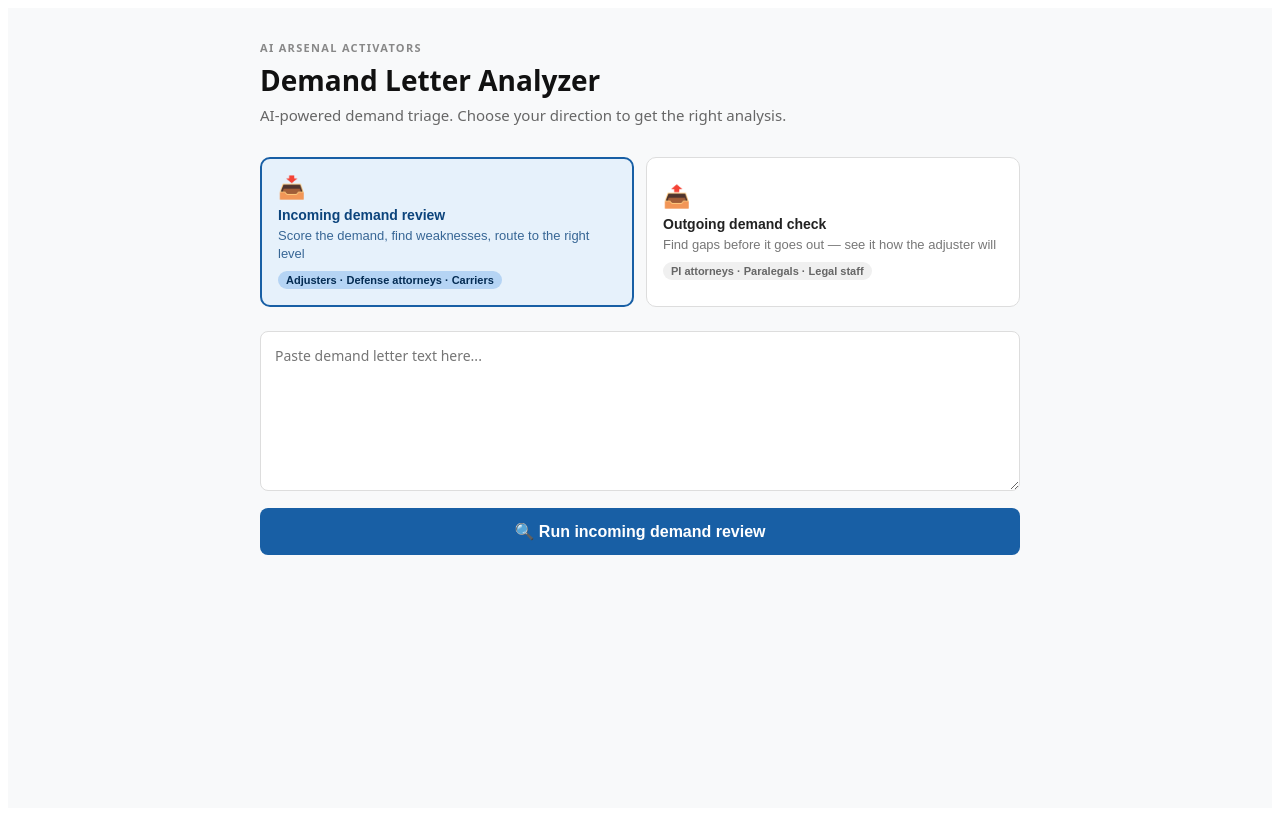
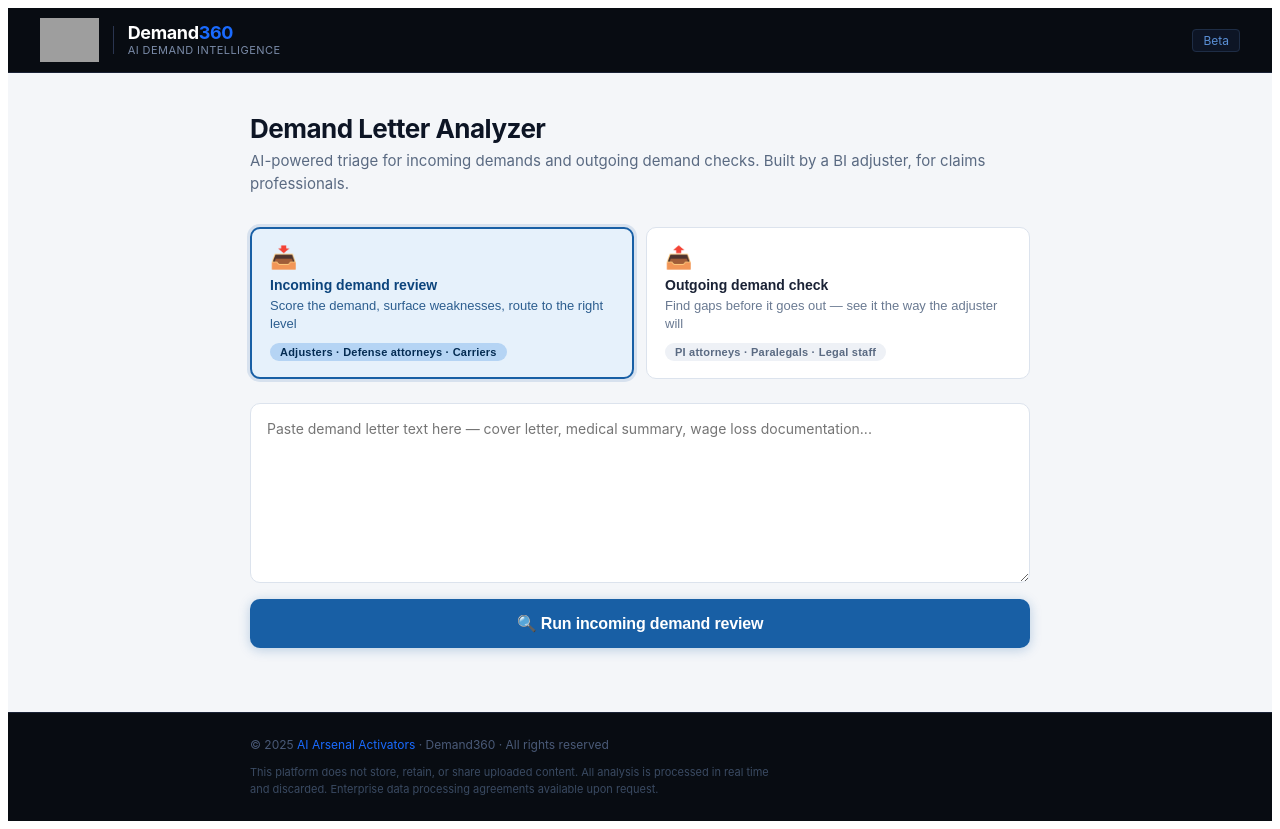
Before and after one commit to jujudavis11/demand-analyzer, a React (Vite) app in the folder Demand-Analyzer/: page / in a window 1280 px wide. Built offline with nearby package versions, Linux system fonts and the light colour scheme; grey boxes are pictures that could not be loaded.

Commit message:
Update App.jsx

```diff
--- a/Demand-Analyzer/src/App.jsx
+++ b/Demand-Analyzer/src/App.jsx
@@ -1,11 +1,23 @@
 import { useState, useRef } from "react";
 
+const NAV_BG = "#080C12";
+const BLUE = "#1A6BFF";
+const BLUE_DARK = "#185FA5";
+const BLUE_LIGHT = "#E6F1FB";
+const GREEN = "#0F6E56";
+const GREEN_LIGHT = "#E1F5EE";
+
 const COLORS = {
-  incoming: { bg: "#E6F1FB", border: "#185FA5", text: "#0C447C", btn: "#185FA5", badge: "#B5D4F4", badgeText: "#042C53" },
-  outgoing: { bg: "#E1F5EE", border: "#0F6E56", text: "#085041", btn: "#0F6E56", badge: "#9FE1CB", badgeText: "#04342C" },
+  incoming: { bg: BLUE_LIGHT, border: BLUE_DARK, text: "#0C447C", btn: BLUE_DARK, badge: "#B5D4F4", badgeText: "#042C53" },
+  outgoing: { bg: GREEN_LIGHT, border: GREEN, text: "#085041", btn: GREEN, badge: "#9FE1CB", badgeText: "#04342C" },
 };
 
-const LOADING_MSGS = ["Analyzing demand letter...","Reviewing medical documentation...","Scoring liability factors...","Generating triage assessment..."];
+const LOADING_MSGS = [
+  "Analyzing demand letter...",
+  "Reviewing medical documentation...",
+  "Scoring liability factors...",
+  "Generating triage assessment...",
+];
 
 export default function App() {
   const [lens, setLens] = useState("incoming");
@@ -34,7 +46,10 @@ export default function App() {
     if (!text.trim()) { setError("Please paste demand letter text first."); return; }
     setError(""); setResult(null); setLoading(true);
     let mi = 0; setLoadingMsg(LOADING_MSGS[0]);
-    intervalRef.current = setInterval(() => { mi = (mi+1)%LOADING_MSGS.length; setLoadingMsg(LOADING_MSGS[mi]); }, 2500);
+    intervalRef.current = setInterval(() => {
+      mi = (mi + 1) % LOADING_MSGS.length;
+      setLoadingMsg(LOADING_MSGS[mi]);
+    }, 2500);
     try {
       const res = await fetch("/api/analyze", {
         method: "POST",
@@ -56,41 +71,145 @@ export default function App() {
   const isIn = lens === "incoming";
 
   return (
-    <div style={{ minHeight: "100vh", background: "#f8f9fa", fontFamily: "system-ui, -apple-system, sans-serif" }}>
-      <div style={{ maxWidth: 760, margin: "0 auto", padding: "2rem 1.5rem" }}>
-        <div style={{ marginBottom: "2rem" }}>
-          <div style={{ fontSize: 11, fontWeight: 600, letterSpacing: "0.12em", color: "#888", textTransform: "uppercase", marginBottom: 6 }}>AI Arsenal Activators</div>
-          <h1 style={{ fontSize: 28, fontWeight: 600, color: "#111", margin: 0 }}>Demand Letter Analyzer</h1>
-          <p style={{ fontSize: 15, color: "#666", marginTop: 6 }}>AI-powered demand triage. Choose your direction to get the right analysis.</p>
+    <div style={{ minHeight: "100vh", background: "#f4f6f9", fontFamily: "'Inter', system-ui, -apple-system, sans-serif" }}>
+
+      {/* Header */}
+      <header style={{ background: NAV_BG, borderBottom: `1px solid #1a2235`, padding: "0 2rem", display: "flex", alignItems: "center", justifyContent: "space-between", height: 64 }}>
+        <div style={{ display: "flex", alignItems: "center", gap: 14 }}>
+          <img src="/aaa-logo.png" alt="AI Arsenal Activators" style={{ height: 44, width: "auto" }} />
+          <div style={{ width: 1, height: 28, background: "#2a3550" }} />
+          <div>
+            <div style={{ fontSize: 18, fontWeight: 700, color: "#fff", letterSpacing: "-0.02em", lineHeight: 1.1 }}>
+              Demand<span style={{ color: BLUE }}>360</span>
+            </div>
+            <div style={{ fontSize: 11, color: "#7a8ba8", letterSpacing: "0.04em", textTransform: "uppercase" }}>AI Demand Intelligence</div>
+          </div>
+        </div>
+        <div style={{ fontSize: 12, color: "#4a5a78", textAlign: "right" }}>
+          <span style={{ background: "#0d1525", border: "1px solid #1e2d45", borderRadius: 4, padding: "3px 10px", color: "#5a8fd4" }}>
+            Beta
+          </span>
+        </div>
+      </header>
+
+      <div style={{ maxWidth: 780, margin: "0 auto", padding: "2rem 1.5rem 4rem" }}>
+
+        {/* Hero */}
+        <div style={{ marginBottom: "2rem", paddingTop: "0.5rem" }}>
+          <h1 style={{ fontSize: 26, fontWeight: 700, color: "#0d1525", margin: 0, letterSpacing: "-0.02em" }}>
+            Demand Letter Analyzer
+          </h1>
+          <p style={{ fontSize: 15, color: "#5a6a82", marginTop: 6, lineHeight: 1.5 }}>
+            AI-powered triage for incoming demands and outgoing demand checks. Built by a BI adjuster, for claims professionals.
+          </p>
         </div>
 
+        {/* Lens Toggle */}
         <div style={{ display: "grid", gridTemplateColumns: "1fr 1fr", gap: 12, marginBottom: "1.5rem" }}>
           {[
-            { id: "incoming", icon: "📥", label: "Incoming demand review", desc: "Score the demand, find weaknesses, route to the right level", who: "Adjusters · Defense attorneys · Carriers" },
-            { id: "outgoing", icon: "📤", label: "Outgoing demand check", desc: "Find gaps before it goes out — see it how the adjuster will", who: "PI attorneys · Paralegals · Legal staff" },
+            {
+              id: "incoming", icon: "📥",
+              label: "Incoming demand review",
+              desc: "Score the demand, surface weaknesses, route to the right level",
+              who: "Adjusters · Defense attorneys · Carriers",
+            },
+            {
+              id: "outgoing", icon: "📤",
+              label: "Outgoing demand check",
+              desc: "Find gaps before it goes out — see it the way the adjuster will",
+              who: "PI attorneys · Paralegals · Legal staff",
+            },
           ].map((opt) => {
             const active = lens === opt.id;
             const col = COLORS[opt.id];
             return (
-              <button key={opt.id} onClick={() => handleLens(opt.id)} style={{ padding: "16px", borderRadius: 10, border: active ? `2px solid ${col.border}` : "1.5px solid #ddd", background: active ? col.bg : "#fff", cursor: "pointer", textAlign: "left", transition: "all 0.15s" }}>
+              <button key={opt.id} onClick={() => handleLens(opt.id)} style={{
+                padding: "16px 18px", borderRadius: 10,
+                border: active ? `2px solid ${col.border}` : "1.5px solid #dce3ed",
+                background: active ? col.bg : "#fff",
+                cursor: "pointer", textAlign: "left", transition: "all 0.15s",
+                boxShadow: active ? `0 0 0 3px ${col.border}22` : "none",
+              }}>
                 <div style={{ fontSize: 22, marginBottom: 6 }}>{opt.icon}</div>
-                <div style={{ fontSize: 14, fontWeight: 600, color: active ? col.text : "#222", marginBottom: 4 }}>{opt.label}</div>
-                <div style={{ fontSize: 13, color: active ? col.text : "#777", opacity: active ? 0.8 : 1, lineHeight: 1.4, marginBottom: 8 }}>{opt.desc}</div>
-                <div style={{ fontSize: 11, fontWeight: 600, padding: "3px 8px", borderRadius: 20, display: "inline-block", background: active ? col.badge : "#f0f0f0", color: active ? col.badgeText : "#666" }}>{opt.who}</div>
+                <div style={{ fontSize: 14, fontWeight: 600, color: active ? col.text : "#1a2235", marginBottom: 4 }}>{opt.label}</div>
+                <div style={{ fontSize: 13, color: active ? col.text : "#6a7a92", opacity: active ? 0.85 : 1, lineHeight: 1.4, marginBottom: 10 }}>{opt.desc}</div>
+                <div style={{
+                  fontSize: 11, fontWeight: 600, padding: "3px 10px", borderRadius: 20, display: "inline-block",
+                  background: active ? col.badge : "#eef1f6",
+                  color: active ? col.badgeText : "#5a6a82",
+                  letterSpacing: "0.02em",
+                }}>{opt.who}</div>
               </button>
             );
           })}
         </div>
 
-        <textarea value={text} onChange={(e) => setText(e.target.value)} placeholder="Paste demand letter text here..." style={{ width: "100%", minHeight: 160, padding: 14, fontSize: 14, fontFamily: "inherit", border: "1.5px solid #ddd", borderRadius: 8, resize: "vertical", outline: "none", boxSizing: "border-box", color: "#222", background: "#fff" }} />
+        {/* Text Input */}
+        <div style={{ position: "relative" }}>
+          <textarea
+            value={text}
+            onChange={(e) => setText(e.target.value)}
+            placeholder="Paste demand letter text here — cover letter, medical summary, wage loss documentation..."
+            style={{
+              width: "100%", minHeight: 180, padding: "14px 16px",
+              fontSize: 14, fontFamily: "inherit",
+              border: "1.5px solid #dce3ed", borderRadius: 10,
+              resize: "vertical", outline: "none",
+              boxSizing: "border-box", color: "#1a2235",
+              background: "#fff", lineHeight: 1.6,
+              transition: "border-color 0.15s",
+            }}
+            onFocus={e => e.target.style.borderColor = BLUE}
+            onBlur={e => e.target.style.borderColor = "#dce3ed"}
+          />
+          {text && (
+            <div style={{ position: "absolute", bottom: 10, right: 12, fontSize: 11, color: "#9aa5b8" }}>
+              {text.length.toLocaleString()} characters
+            </div>
+          )}
+        </div>
 
-        <button onClick={analyze} disabled={loading} style={{ width: "100%", padding: "14px", marginTop: 12, borderRadius: 8, border: "none", background: loading ? "#aaa" : c.btn, color: "#fff", fontSize: 16, fontWeight: 600, cursor: loading ? "not-allowed" : "pointer", transition: "all 0.15s" }}>
-          {loading ? loadingMsg : isIn ? "🔍 Run incoming demand review" : "🔍 Run outgoing demand check"}
+        {/* Analyze Button */}
+        <button
+          onClick={analyze}
+          disabled={loading}
+          style={{
+            width: "100%", padding: "15px",
+            marginTop: 12, borderRadius: 10, border: "none",
+            background: loading ? "#9aa5b8" : c.btn,
+            color: "#fff", fontSize: 16, fontWeight: 600,
+            cursor: loading ? "not-allowed" : "pointer",
+            transition: "all 0.15s", letterSpacing: "-0.01em",
+            boxShadow: loading ? "none" : `0 2px 12px ${c.btn}44`,
+          }}
+        >
+          {loading ? `⏳ ${loadingMsg}` : isIn ? "🔍 Run incoming demand review" : "🔍 Run outgoing demand check"}
         </button>
 
-        {error && <div style={{ marginTop: 12, padding: "12px 16px", background: "#fef2f2", border: "1px solid #fecaca", borderRadius: 8, color: "#991b1b", fontSize: 14 }}>⚠️ {error}</div>}
+        {error && (
+          <div style={{ marginTop: 12, padding: "12px 16px", background: "#fef2f2", border: "1px solid #fecaca", borderRadius: 8, color: "#991b1b", fontSize: 14 }}>
+            ⚠️ {error}
+          </div>
+        )}
+
         {result && <ResultCard result={result} lens={lens} />}
+
       </div>
+
+      {/* Footer */}
+      <footer style={{ background: NAV_BG, borderTop: "1px solid #1a2235", padding: "1.5rem 2rem", marginTop: "auto" }}>
+        <div style={{ maxWidth: 780, margin: "0 auto" }}>
+          <div style={{ display: "flex", justifyContent: "space-between", alignItems: "center", flexWrap: "wrap", gap: 12 }}>
+            <div style={{ fontSize: 12, color: "#4a5a78" }}>
+              © 2025 <span style={{ color: BLUE }}>AI Arsenal Activators</span> · Demand360 · All rights reserved
+            </div>
+            <div style={{ fontSize: 11, color: "#3a4a62", maxWidth: 520, lineHeight: 1.5 }}>
+              This platform does not store, retain, or share uploaded content. All analysis is processed in real time and discarded. Enterprise data processing agreements available upon request.
+            </div>
+          </div>
+        </div>
+      </footer>
+
     </div>
   );
 }
@@ -99,11 +218,11 @@ function QuickGlance({ data, isIn }) {
   if (!data) return null;
   const fields = isIn ? [
     { label: "Total demand", value: data.total_demand },
-    { label: "Settlement deadline", value: data.settlement_deadline },
+    { label: "Settlement deadline", value: data.settlement_deadline, urgent: true },
     { label: "Medical specials", value: data.total_medical_specials },
     { label: "Wage loss", value: data.total_wage_loss },
     { label: "Treatment duration", value: data.treatment_duration },
-    { label: "Gaps in treatment", value: data.gaps_in_treatment },
+    { label: "Gaps in treatment", value: data.gaps_in_treatment, warn: true },
     { label: "Recommended reserve", value: data.recommended_reserve, highlight: true },
     { label: "Venue", value: data.venue },
     { label: "Policy limits", value: data.policy_limits },
@@ -111,12 +230,12 @@ function QuickGlance({ data, isIn }) {
     { label: "Plaintiff counsel", value: data.plaintiff_counsel },
   ] : [
     { label: "Demand amount", value: data.total_demand },
-    { label: "Settlement deadline", value: data.settlement_deadline },
+    { label: "Settlement deadline", value: data.settlement_deadline, urgent: true },
     { label: "Medical specials", value: data.total_medical_specials },
     { label: "Wage loss", value: data.total_wage_loss },
     { label: "Treatment duration", value: data.treatment_duration },
-    { label: "Gaps (adjuster will flag)", value: data.gaps_in_treatment, highlight: true },
-    { label: "Carrier will likely reserve at", value: data.recommended_reserve },
+    { label: "Gaps (adjuster will flag)", value: data.gaps_in_treatment, warn: true },
+    { label: "Carrier will reserve at", value: data.recommended_reserve },
     { label: "Venue", value: data.venue },
     { label: "Policy limits", value: data.policy_limits },
     { label: "# of plaintiffs", value: data.num_plaintiffs },
@@ -124,13 +243,20 @@ function QuickGlance({ data, isIn }) {
   ];
 
   return (
-    <div style={{ marginBottom: "1.25rem", background: "#f0f4ff", border: "1px solid #c7d7f9", borderRadius: 10, padding: "1rem 1.25rem" }}>
-      <div style={{ fontSize: 11, fontWeight: 700, color: "#3b5bdb", textTransform: "uppercase", letterSpacing: "0.08em", marginBottom: 10 }}>⚡ Quick Glance</div>
-      <div style={{ display: "grid", gridTemplateColumns: "repeat(auto-fill, minmax(200px, 1fr))", gap: "8px 16px" }}>
+    <div style={{ marginBottom: "1.25rem", background: "#f0f5ff", border: "1.5px solid #c5d5f5", borderRadius: 10, padding: "1rem 1.25rem" }}>
+      <div style={{ fontSize: 11, fontWeight: 700, color: BLUE, textTransform: "uppercase", letterSpacing: "0.1em", marginBottom: 12, display: "flex", alignItems: "center", gap: 6 }}>
+        ⚡ Quick Glance
+      </div>
+      <div style={{ display: "grid", gridTemplateColumns: "repeat(auto-fill, minmax(195px, 1fr))", gap: "10px 20px" }}>
         {fields.map((f, i) => (
-          <div key={i} style={{ fontSize: 13 }}>
-            <span style={{ color: "#888", fontSize: 11, display: "block", marginBottom: 1 }}>{f.label}</span>
-            <span style={{ fontWeight: 600, color: f.highlight ? "#c2410c" : "#111" }}>{f.value || "—"}</span>
+          <div key={i}>
+            <div style={{ fontSize: 11, color: "#7a8ba8", marginBottom: 2, letterSpacing: "0.02em" }}>{f.label}</div>
+            <div style={{
+              fontSize: 13, fontWeight: 600, lineHeight: 1.4,
+              color: f.highlight ? "#c2410c" : f.warn ? "#92400e" : f.urgent ? "#1a6bff" : "#1a2235"
+            }}>
+              {f.value || "—"}
+            </div>
           </div>
         ))}
       </div>
@@ -143,68 +269,97 @@ function ResultCard({ result, lens }) {
   const c = COLORS[lens];
   const mainScore = isIn ? result.demand_strength : result.send_readiness;
   const verdict = isIn ? result.triage : result.verdict;
+
   const verdictStyle = () => {
     const v = verdict || "";
-    if (v.includes("LITIGATION") || v.includes("DO NOT")) return { bg: "#fef2f2", color: "#991b1b" };
-    if (v.includes("SENIOR") || v.includes("REVISION")) return { bg: "#fffbeb", color: "#92400e" };
-    return { bg: "#f0fdf4", color: "#166534" };
+    if (v.includes("LITIGATION") || v.includes("DO NOT")) return { bg: "#fef2f2", color: "#991b1b", border: "#fecaca" };
+    if (v.includes("SENIOR") || v.includes("REVISION")) return { bg: "#fffbeb", color: "#92400e", border: "#fde68a" };
+    return { bg: "#f0fdf4", color: "#166534", border: "#bbf7d0" };
   };
   const vs = verdictStyle();
   const scoreColor = mainScore >= 70 ? "#dc2626" : mainScore >= 40 ? "#d97706" : "#16a34a";
+
   const Section = ({ label, items, accent }) => items && items.length > 0 ? (
-    <div style={{ marginBottom: "1rem" }}>
-      <div style={{ fontSize: 11, fontWeight: 700, color: "#888", textTransform: "uppercase", letterSpacing: "0.07em", marginBottom: 6 }}>{label}</div>
+    <div style={{ marginBottom: "1.1rem" }}>
+      <div style={{ fontSize: 11, fontWeight: 700, color: "#7a8ba8", textTransform: "uppercase", letterSpacing: "0.08em", marginBottom: 8 }}>{label}</div>
       <ul style={{ listStyle: "none", margin: 0, padding: 0 }}>
-        {items.map((item, i) => <li key={i} style={{ fontSize: 13, color: "#333", padding: "4px 0 4px 12px", borderLeft: `2px solid ${accent}`, marginBottom: 4 }}>{item}</li>)}
+        {items.map((item, i) => (
+          <li key={i} style={{
+            fontSize: 13, color: "#2a3550", padding: "5px 0 5px 12px",
+            borderLeft: `2.5px solid ${accent}`, marginBottom: 5, lineHeight: 1.5
+          }}>{item}</li>
+        ))}
       </ul>
     </div>
   ) : null;
 
   return (
-    <div style={{ marginTop: "1.5rem", background: "#fff", border: "1px solid #e5e7eb", borderRadius: 12, padding: "1.5rem" }}>
-      <div style={{ display: "inline-block", fontSize: 11, fontWeight: 700, padding: "4px 12px", borderRadius: 20, letterSpacing: "0.07em", marginBottom: "1rem", background: c.badge, color: c.badgeText }}>
-        {isIn ? "INCOMING DEMAND REVIEW" : "OUTGOING DEMAND CHECK"}
+    <div style={{ marginTop: "1.5rem", background: "#fff", border: "1px solid #dce3ed", borderRadius: 12, overflow: "hidden", boxShadow: "0 2px 16px #1a22350d" }}>
+
+      {/* Result Header Bar */}
+      <div style={{ background: NAV_BG, padding: "12px 20px", display: "flex", alignItems: "center", justifyContent: "space-between" }}>
+        <div style={{ fontSize: 12, fontWeight: 700, color: "#fff", letterSpacing: "0.08em", textTransform: "uppercase" }}>
+          {isIn ? "📥 Incoming Demand Review" : "📤 Outgoing Demand Check"}
         </div>
+        <div style={{ fontSize: 11, color: "#4a5a78" }}>Demand360 · AI Arsenal Activators</div>
+      </div>
+
+      <div style={{ padding: "1.5rem" }}>
 
         <QuickGlance data={result.quick_glance} isIn={isIn} />
 
-      <div style={{ display: "grid", gridTemplateColumns: "repeat(4, 1fr)", gap: 10, marginBottom: "1rem" }}>
-        {[
-          { num: mainScore, label: isIn ? "Demand strength" : "Send readiness", color: scoreColor },
-          { num: `${result.liability_score}/10`, label: "Liability", color: "#374151" },
-          { num: `${result.damages_score}/10`, label: "Damages", color: "#374151" },
-        ].map((s, i) => (
-          <div key={i} style={{ background: "#f9fafb", borderRadius: 8, padding: "12px 8px", textAlign: "center" }}>
-            <div style={{ fontSize: 24, fontWeight: 700, color: s.color }}>{s.num}</div>
-            <div style={{ fontSize: 11, color: "#888", marginTop: 2 }}>{s.label}</div>
+        {/* Score Row */}
+        <div style={{ display: "grid", gridTemplateColumns: "repeat(4, 1fr)", gap: 10, marginBottom: "1.25rem" }}>
+          <div style={{ background: "#f4f6f9", borderRadius: 8, padding: "14px 10px", textAlign: "center", border: "1px solid #eaeef4" }}>
+            <div style={{ fontSize: 28, fontWeight: 700, color: scoreColor, lineHeight: 1 }}>{mainScore}</div>
+            <div style={{ fontSize: 11, color: "#7a8ba8", marginTop: 4 }}>{isIn ? "Demand strength" : "Send readiness"}</div>
           </div>
-        ))}
-        <div style={{ background: "#f9fafb", borderRadius: 8, padding: "12px 8px", textAlign: "center" }}>
-          <div style={{ fontSize: 12, fontWeight: 700, color: vs.color, background: vs.bg, padding: "4px 6px", borderRadius: 6, lineHeight: 1.3 }}>{verdict}</div>
-          <div style={{ fontSize: 11, color: "#888", marginTop: 4 }}>{isIn ? "Routing" : "Verdict"}</div>
+          <div style={{ background: "#f4f6f9", borderRadius: 8, padding: "14px 10px", textAlign: "center", border: "1px solid #eaeef4" }}>
+            <div style={{ fontSize: 28, fontWeight: 700, color: "#1a2235", lineHeight: 1 }}>{result.liability_score}<span style={{ fontSize: 13, color: "#9aa5b8" }}>/10</span></div>
+            <div style={{ fontSize: 11, color: "#7a8ba8", marginTop: 4 }}>Liability</div>
+          </div>
+          <div style={{ background: "#f4f6f9", borderRadius: 8, padding: "14px 10px", textAlign: "center", border: "1px solid #eaeef4" }}>
+            <div style={{ fontSize: 28, fontWeight: 700, color: "#1a2235", lineHeight: 1 }}>{result.damages_score}<span style={{ fontSize: 13, color: "#9aa5b8" }}>/10</span></div>
+            <div style={{ fontSize: 11, color: "#7a8ba8", marginTop: 4 }}>Damages</div>
+          </div>
+          <div style={{ background: vs.bg, borderRadius: 8, padding: "14px 10px", textAlign: "center", border: `1px solid ${vs.border}` }}>
+            <div style={{ fontSize: 12, fontWeight: 700, color: vs.color, lineHeight: 1.3 }}>{verdict}</div>
+            <div style={{ fontSize: 11, color: "#7a8ba8", marginTop: 4 }}>{isIn ? "Routing" : "Verdict"}</div>
           </div>
         </div>
 
-      <p style={{ fontSize: 14, lineHeight: 1.7, color: "#374151", padding: "12px 14px", background: "#f9fafb", borderRadius: 8, marginBottom: "1rem" }}>{result.summary}</p>
+        {/* Summary */}
+        <p style={{
+          fontSize: 14, lineHeight: 1.7, color: "#2a3550",
+          padding: "14px 16px", background: "#f8fafc",
+          borderRadius: 8, marginBottom: "1.25rem",
+          borderLeft: `3px solid ${BLUE}`,
+        }}>{result.summary}</p>
 
-      <div style={{ display: "grid", gridTemplateColumns: "1fr 1fr", gap: "1rem", marginBottom: "1rem" }}>
+        {/* Two column */}
+        <div style={{ display: "grid", gridTemplateColumns: "1fr 1fr", gap: "1.25rem", marginBottom: "0.5rem" }}>
           <Section label="Strengths" items={result.strengths} accent="#16a34a" />
           <Section label={isIn ? "Weaknesses to challenge" : "Gaps adjuster will exploit"} items={isIn ? result.weaknesses : result.gaps} accent="#dc2626" />
         </div>
 
         <Section label={isIn ? "Red flags" : "Adjuster will attack"} items={isIn ? result.red_flags : result.adjuster_will_attack} accent="#d97706" />
-      <Section label="Missing documentation" items={result.missing_docs} accent="#9ca3af" />
+        <Section label="Missing documentation" items={result.missing_docs} accent="#9aa5b8" />
 
         {(isIn ? result.settlement_posture : result.before_you_send) && (
-        <div style={{ padding: "12px 14px", background: "#f9fafb", borderRadius: 8, fontSize: 13, color: "#374151", marginBottom: "0.75rem" }}>
-          <strong>{isIn ? "Settlement posture:" : "Before you send:"}</strong>{" "}{isIn ? result.settlement_posture : result.before_you_send}
+          <div style={{ padding: "13px 16px", background: "#f8fafc", borderRadius: 8, fontSize: 13, color: "#2a3550", marginBottom: "1rem", borderLeft: `3px solid ${GREEN}` }}>
+            <strong style={{ color: "#1a2235" }}>{isIn ? "Settlement posture:" : "Before you send:"}</strong>{" "}
+            {isIn ? result.settlement_posture : result.before_you_send}
           </div>
         )}
+
         {(isIn ? result.adjuster_notes : result.attorney_notes) && (
-        <div style={{ fontSize: 13, color: "#6b7280", borderTop: "1px solid #f3f4f6", paddingTop: "0.75rem" }}>
-          <strong style={{ color: "#374151" }}>{isIn ? "Adjuster notes:" : "Attorney notes:"}</strong>{" "}{isIn ? result.adjuster_notes : result.attorney_notes}
+          <div style={{ fontSize: 13, color: "#5a6a82", borderTop: "1px solid #eaeef4", paddingTop: "1rem" }}>
+            <strong style={{ color: "#1a2235" }}>{isIn ? "Adjuster notes:" : "Attorney notes:"}</strong>{" "}
+            {isIn ? result.adjuster_notes : result.attorney_notes}
           </div>
         )}
+
+      </div>
     </div>
   );
 }
```
Lines whose indentation alone changed are shown as unchanged.
